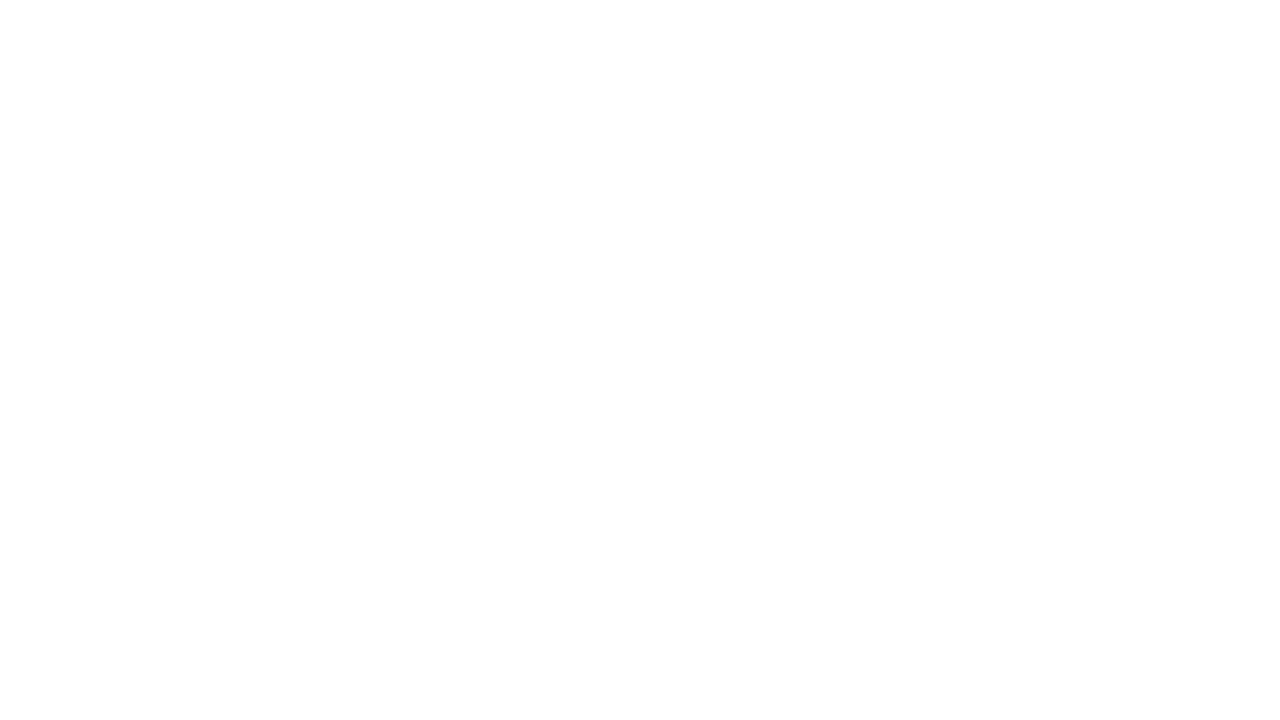
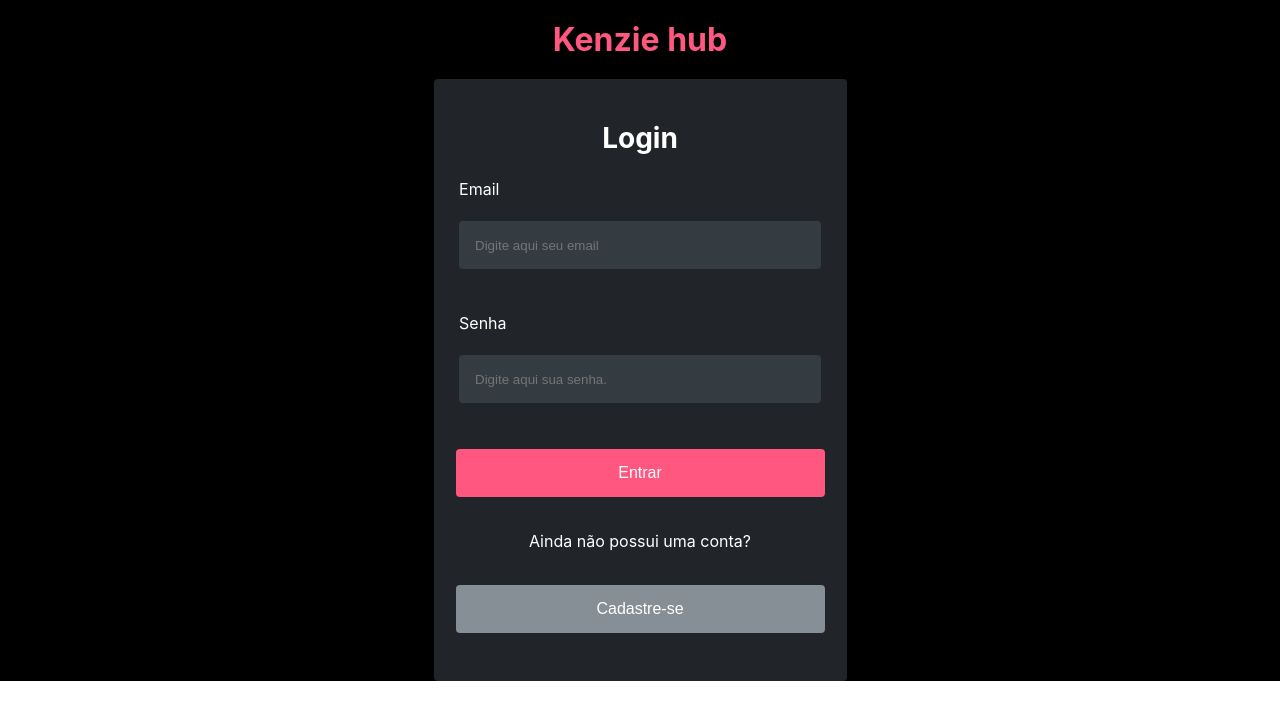
Before and after one commit to Kenzie-Academy-Brasil-Developers/react-entrega-kenzie-hub_, a React (Vite) app: page / in a window 1280 px wide. Before the commit this address had no page. Shown: the top 720 px of the page. Built offline with nearby package versions, Linux system fonts and the light colour scheme.

Commit message:
modification

```diff
--- a/src/App.jsx
+++ b/src/App.jsx
@@ -1,23 +1,15 @@
-import { Routes, Route, useNavigate } from "react-router-dom";
+import { Routes, Route } from "react-router-dom";
 import { Registro } from "./components/Registro/Registro";
 import { Login } from "./components/Login/Login";
 import { Dashboard } from "./components/Dashboard/Dashboard";
 import { GlobalStyle } from "./GlobalStyles/GlobalStyles";
 
 function App() {
-  const navigate = useNavigate();
-
-  // useEffect(() => {
-  //   const token = localStorage.getItem("token");
-
-  //   token !== null && navigate("/dashboard");
-  // }, []);
-
   return (
     <div className="App">
       <GlobalStyle />
       <Routes>
-        <Route path="/login" element={<Login />} />
+        <Route path="/" element={<Login />} />
         <Route path="/register" element={<Registro />} />
         <Route path="/dashboard" element={<Dashboard />} />
       </Routes>
--- a/src/components/Dashboard/Dashboard.jsx
+++ b/src/components/Dashboard/Dashboard.jsx
@@ -9,7 +9,7 @@ export const Dashboard = () => {
     <MainDashboard>
       <header>
         <h1>Kenzie hub</h1>
-        <Link className="btn" to={"/login"}>
+        <Link className="btn" to={"/"}>
           <button>Sair</button>
         </Link>
       </header>
--- a/src/components/Login/Login.jsx
+++ b/src/components/Login/Login.jsx
@@ -33,7 +33,6 @@ export const Login = () => {
     try {
       const response = await api.post("/sessions", data);
       toast.success("Usuário logado com sucesso");
-      console.log(response.data);
       const user = JSON.stringify(response.data.user);
       localStorage.setItem("token", response.data.token);
       localStorage.setItem("user", user);
@@ -42,7 +41,6 @@ export const Login = () => {
       }, 5000);
     } catch (erro) {
       toast.error("Email ou senha incorretos.");
-      console.error(erro);
     }
     return response.data;
   }
--- a/src/components/Registro/Registro.jsx
+++ b/src/components/Registro/Registro.jsx
@@ -58,7 +58,7 @@ export const Registro = () => {
     try {
       const response = await api.post("/users", newData);
       toast.success("Usuário cadastrado com sucesso");
-      navigate("/login");
+      navigate("/");
       console.log(response.data);
     } catch (erro) {
       toast.error(erro);
@@ -75,7 +75,7 @@ export const Registro = () => {
     <Main>
       <div>
         <h1>KenzieHub</h1>
-        <Link className="link" to={"/login"}>
+        <Link className="link" to={"/"}>
           <button>Voltar</button>
         </Link>
       </div>
```
Also changed, not shown: 1 other file (tests, documents, lock files or other folders).
